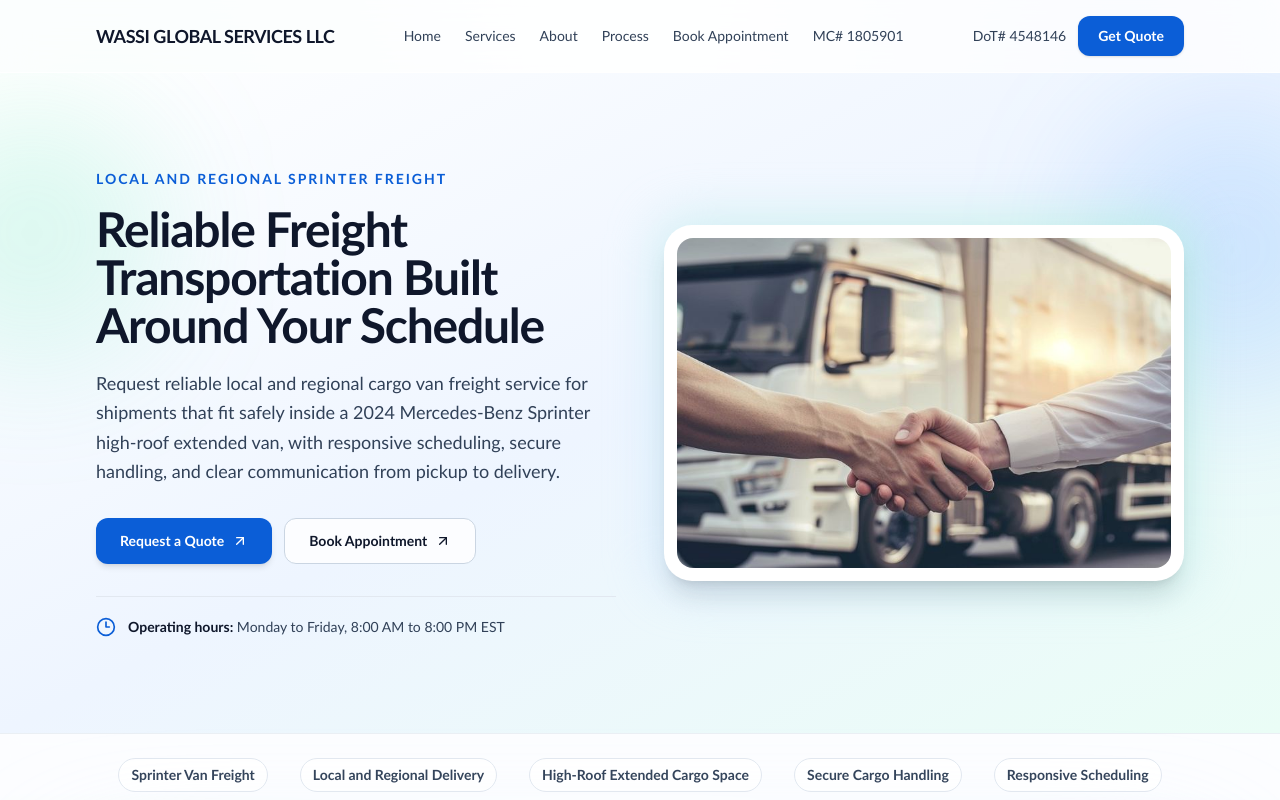
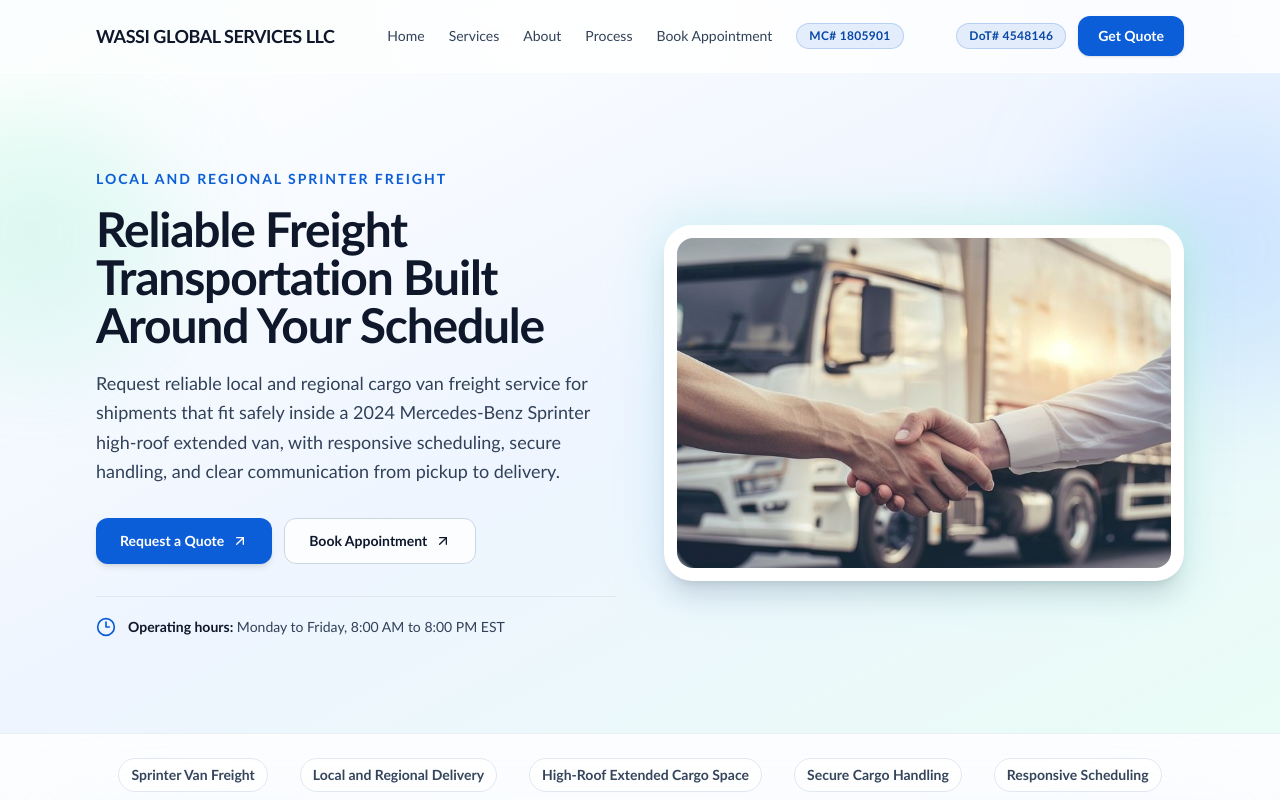
Before and after one commit to hub17/nextmove, a Next.js app: page / in a window 1280 px wide. Shown: the top 800 px of the page. Built offline with nearby package versions, Linux system fonts and the light colour scheme.

Commit message:
Added highlight

```diff
--- a/src/components/layout/Header.tsx
+++ b/src/components/layout/Header.tsx
@@ -24,11 +24,15 @@ export function Header() {
               {link.label}
             </a>
           ))}
-          <span className="text-sm font-medium text-slate-700">MC# 1805901</span>
+          <span className="rounded-full border border-[var(--brand)]/20 bg-[var(--brand)]/10 px-3 py-1 text-xs font-bold tracking-wide text-[var(--brand-strong)]">
+            MC# 1805901
+          </span>
         </nav>
 
         <div className="hidden items-center gap-3 lg:flex">
-          <span className="text-sm font-medium text-slate-700">DoT# 4548146</span>
+          <span className="rounded-full border border-[var(--brand)]/20 bg-[var(--brand)]/10 px-3 py-1 text-xs font-bold tracking-wide text-[var(--brand-strong)]">
+            DoT# 4548146
+          </span>
           <a
             href="#quote"
             className="ring-brand inline-flex items-center justify-center rounded-xl bg-[var(--brand)] px-5 py-2.5 text-sm font-semibold text-white shadow-sm transition-all duration-200 hover:-translate-y-0.5 hover:bg-[var(--brand-strong)]"
@@ -63,12 +67,12 @@ export function Header() {
               </li>
             ))}
             <li>
-              <span className="block rounded-md px-2 py-2 text-sm font-medium text-slate-700">
+              <span className="inline-flex rounded-full border border-[var(--brand)]/20 bg-[var(--brand)]/10 px-3 py-1.5 text-xs font-bold tracking-wide text-[var(--brand-strong)]">
                 MC# 1805901
               </span>
             </li>
             <li>
-              <span className="block rounded-md px-2 py-2 text-sm font-medium text-slate-700">
+              <span className="inline-flex rounded-full border border-[var(--brand)]/20 bg-[var(--brand)]/10 px-3 py-1.5 text-xs font-bold tracking-wide text-[var(--brand-strong)]">
                 DoT# 4548146
               </span>
             </li>
```
